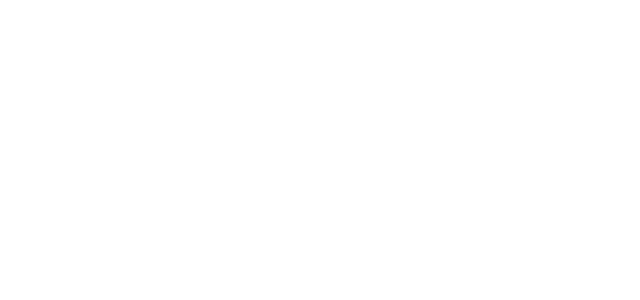
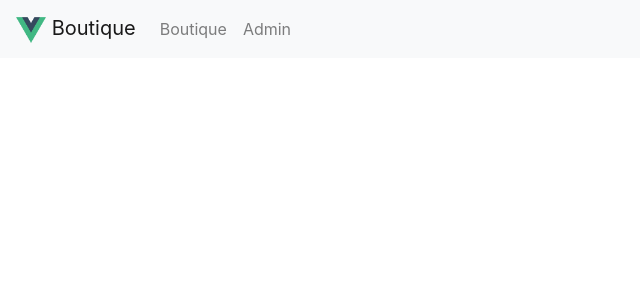
Before and after one commit to elneris/DYMA_VUE.JS_PROJET_BOUTIQUE, a Vue app: page / in a window 1280 px wide. Shown: the top 300 px of the page, without its empty margins (0-640 px from the left). Built offline with nearby package versions, Linux system fonts and the light colour scheme.

Commit message:
Component TheHeader

```diff
--- a/src/App.vue
+++ b/src/App.vue
@@ -1,13 +1,16 @@
 <template>
     <div id="app">
+        <the-header></the-header>
     </div>
 </template>
 
 <script>
+    import TheHeader from "./components/TheHeader";
 
     export default {
         name: 'App',
         components: {
+            TheHeader
         }
     }
 </script>
--- /dev/null
+++ b/src/components/TheHeader.vue
@@ -0,0 +1,31 @@
+<template>
+    <nav class="navbar navbar-expand-lg navbar-light bg-light">
+        <a class="navbar-brand" href="#">
+            <img src="../assets/logo.png" alt="logo" width="30" height="30">
+            Boutique
+        </a>
+        <button class="navbar-toggler" >
+            <span class="navbar-toggler-icon"></span>
+        </button>
+        <div class="collapse navbar-collapse">
+            <ul class="navbar-nav">
+                <li class="nav-item">
+                    <a href="#" class="nav-link">Boutique</a>
+                </li>
+                <li class="nav-item">
+                    <a href="#" class="nav-link">Admin</a>
+                </li>
+            </ul>
+        </div>
+    </nav>
+</template>
+
+<script>
+    export default {
+        name: "Header"
+    }
+</script>
+
+<style scoped>
+
+</style>
```
Also changed, not shown: src/components/Header.vue (deleted, +0 -13 lines). Lines whose indentation alone changed are shown as unchanged.
